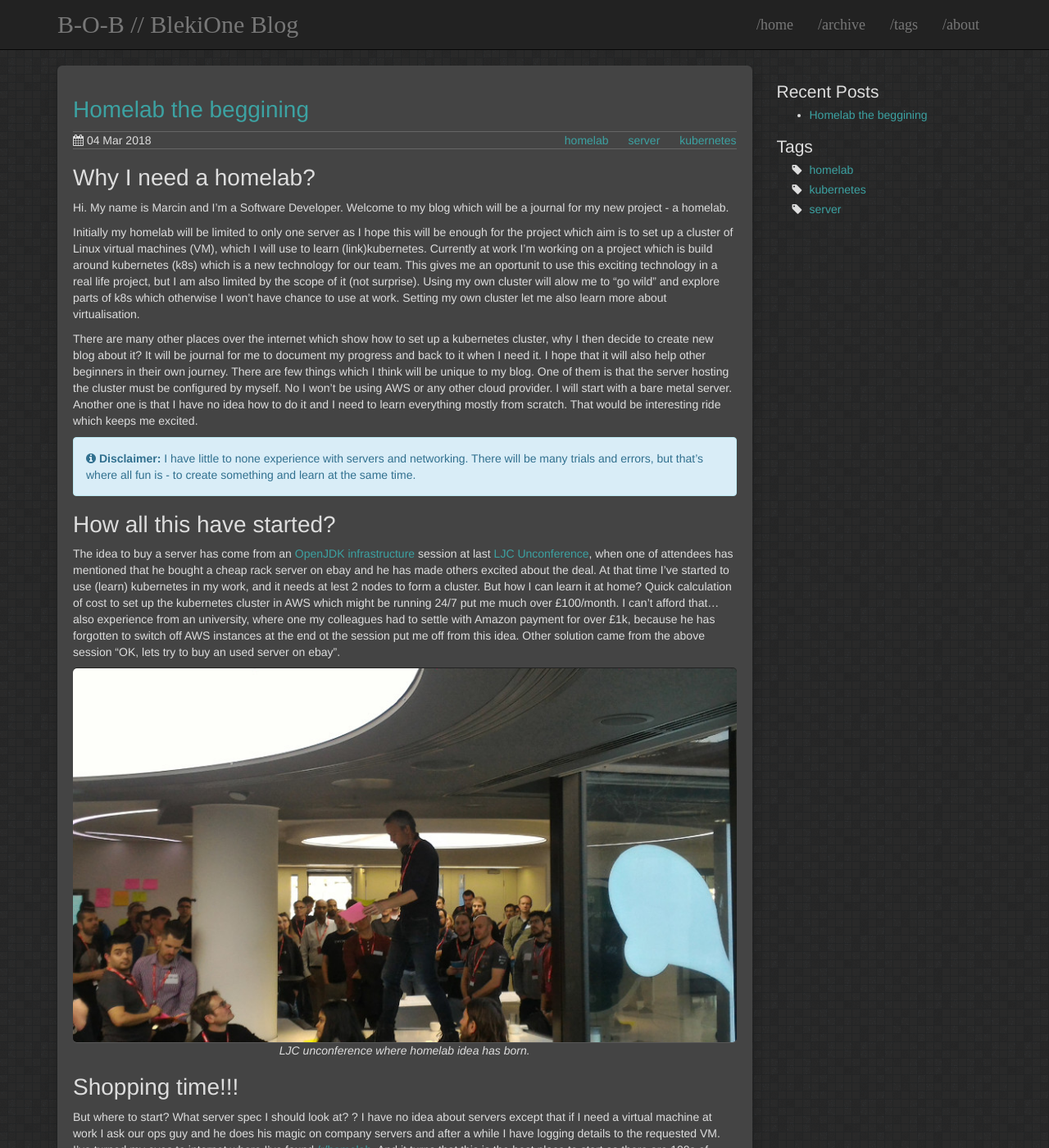
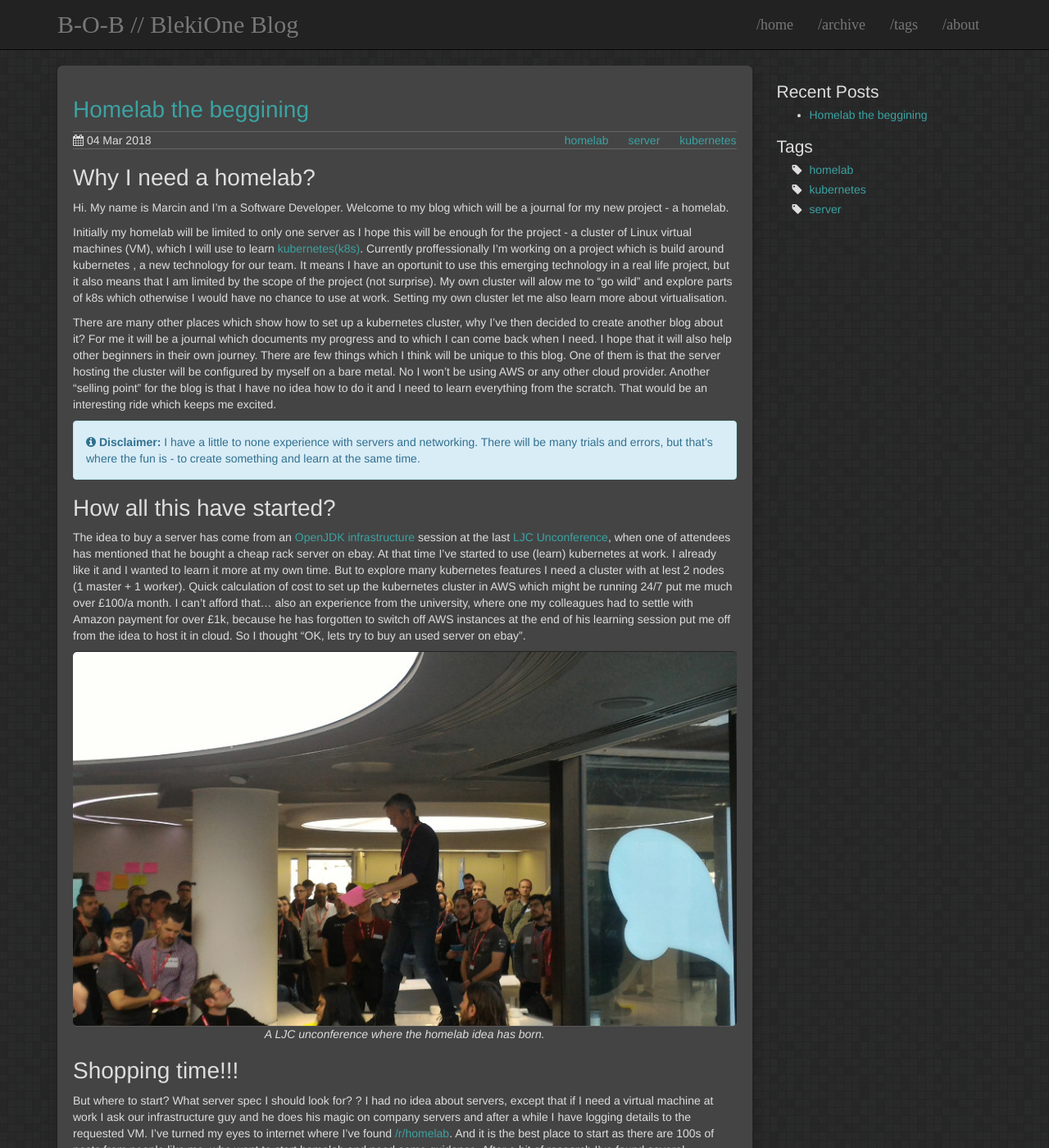
Before and after one commit to blekione/blekione.github.io, a Jekyll site: the page built from _posts/2018-03-10-the-beggining.md, in a window 1280 px wide and 1400 px high. Shown: the whole window at 82% size. Built offline with Jekyll 4.4.1, drawn with Linux system fonts in a browser that asks for light colours; some of the changed text lies outside the part shown.

Commit message:
Gramma and stylistic changes.

```diff
--- a/_posts/2018-03-10-the-beggining.md
+++ b/_posts/2018-03-10-the-beggining.md
@@ -14,48 +14,50 @@ tags:
 
 Hi. My name is Marcin and I'm a Software Developer. Welcome to my blog which will be a journal for my new project - a homelab.
 
-Initially my homelab will be limited to only one server as I hope this will be enough for the project which aim is to set up a cluster of Linux virtual machines (VM), which I will use to learn (link)kubernetes. Currently at work I'm working on a project which is build around kubernetes (k8s) which is a new technology for our team. This gives me an oportunit to use this exciting technology in a real life project, but I am also limited by the scope of it (not surprise). Using my own cluster will alow me to "go wild" and explore parts of k8s which otherwise I won't have chance to use at work. Setting my own cluster let me also learn more about virtualisation.
+Initially my homelab will be limited to only one server as I hope this will be enough for the project - a cluster of Linux virtual machines (VM), which I will use to learn [kubernetes(k8s)](https://kubernetes.io/). Currently proffessionally I'm working on a project which is build around kubernetes , a new technology for our team. It means I have an oportunit to use this emerging technology in a real life project, but it also means that I am limited by the scope of the project (not surprise). My own cluster will alow me to "go wild" and explore parts of k8s which otherwise I would have no chance to use at work. Setting my own cluster let me also learn more about virtualisation.
 
-There are many other places over the internet which show how to set up a kubernetes cluster, why I then decide to create new blog about it? It will be journal for me to document my progress and back to it when I need it. I hope that it will also help other beginners in their own journey. There are few things which I think will be unique to my blog. One of them is that the server hosting the cluster must be configured by myself. No I won't be using AWS or any other cloud provider. I will start with a bare metal server. Another one is that I have no idea how to do it and I need to learn everything mostly from scratch. That would be interesting ride which keeps me excited.
+There are many other places which show how to set up a kubernetes cluster, why I've then decided to create another blog about it? For me it will be a journal which documents my progress and to which I can come back when I need. I hope that it will also help other beginners in their own journey. There are few things which I think will be unique to this blog. One of them is that the server hosting the cluster will be configured by myself on a bare metal. No I won't be using AWS or any other cloud provider. Another "selling point" for the blog is that I have no idea how to do it and I need to learn everything from the scratch. That would be an interesting ride which keeps me excited.
 
 {% include note.html content="
-**Disclaimer:** I have little to none experience with servers and networking. There will be many trials and errors, but that's where all fun is - to create something and learn at the same time.
+**Disclaimer:** I have a little to none experience with servers and networking. There will be many trials and errors, but that's where the fun is - to create something and learn at the same time.
 " type="danger" %}
 
 # How all this have started?
 
-The idea to buy a server has come from an [OpenJDK infrastructure](https://github.com/AdoptOpenJDK/openjdk-infrastructure) session at last [LJC Unconference](http://unconf.londonjavacommunity.co.uk/), when one of attendees has mentioned that he bought a cheap rack server on ebay and he has made others excited about the deal. At that time I've started to use (learn) kubernetes in my work, and it needs at lest 2 nodes to form a cluster. But how I can learn it at home? Quick calculation of cost to set up the kubernetes cluster in AWS which might be running 24/7 put me much over £100/month. I can't afford that... also experience from an university, where one my colleagues had to settle with Amazon payment for over £1k, because he has forgotten to switch off AWS instances at the end ot the session put me off from this idea. Other solution came from the above session "OK, lets try to buy an used server on ebay".
+The idea to buy a server has come from an [OpenJDK infrastructure](https://github.com/AdoptOpenJDK/openjdk-infrastructure) session at the last [LJC Unconference](http://unconf.londonjavacommunity.co.uk/), when one of attendees has mentioned that he bought a cheap rack server on ebay. At that time I've started to use (learn) kubernetes at work. I already like it and I wanted to learn it more at my own time. But to explore many kubernetes features I need a cluster with at lest 2 nodes (1 master + 1 worker). Quick calculation of cost to set up the kubernetes cluster in AWS which might be running 24/7 put me much over £100/a month. I can't afford that... also an experience from the university, where one my colleagues had to settle with Amazon payment for over £1k, because he has forgotten to switch off AWS instances at the end of his learning session put me off from the idea to host it in cloud. So I thought "OK, lets try to buy an used server on ebay".
 
-![img]({{ '/assets/images/2018/03/LJC_unconference_2017.jpg' | relative_url }}){: .center-image }*LJC unconference where homelab idea has born.*
+![img]({{ '/assets/images/2018/03/LJC_unconference_2017.jpg' | relative_url }}){: .center-image }*A LJC unconference where the homelab idea has born.*
 
 # Shopping time!!!
-But where to start? What server spec I should look at? ? I have no idea about servers except that if I need a virtual machine at work I ask our ops guy and he does his magic on company servers and after a while I have logging details to the requested VM. I've turned my eyes to internet where I've found [/r/homelab](https://www.reddit.com/r/homelab/). And it turns that this is the best place to start as there are 100s of posts from people like me, who want to start their own homelab and need some guidance. After a bit of research I found several interesting posts, especialy [/r/homelab - Hardware Guide](https://www.reddit.com/r/homelab/wiki/hardware) and [/r/homelab - So you want/got an R710...](https://www.reddit.com/r/homelab/comments/5ldiel/so_you_wantgot_an_r710/) as I decided to buy Dell R710 server (or something similar).
 
-After few weeks of looking for a deal with some frustrating results when sellers have finished auctions before end time, I have snapped great deal (in my opinion) on Dell PowerEdge R710 server.
+But where to start? What server spec I should look for? ? I had no idea about servers, except that if I need a virtual machine at work I ask our infrastructure guy and he does his magic on company servers and after a while I have logging details to the requested VM. I've turned my eyes to internet where I've found [/r/homelab](https://www.reddit.com/r/homelab/). And it is the best place to start as there are 100s of posts from people like me, who want to start homelab and need some guidance. After a bit of research I've found several interesting posts, especialy [/r/homelab - Hardware Guide](https://www.reddit.com/r/homelab/wiki/hardware) and [/r/homelab - So you want/got an R710...](https://www.reddit.com/r/homelab/comments/5ldiel/so_you_wantgot_an_r710/) as I've decided to buy a Dell R710 server (or something similar).
 
-![img]({{ '/assets/images/2018/03/ebay_won_auction_r710.jpg' | relative_url }}){: .center-image }*Great deal for R710 secured.*
+After few weeks of looking for a deal with some frustrating results when sellers have finished auctions before the end, I have snapped in my opinion a great deal on the Dell PowerEdge R710 server.
 
-Configuration:
+![img]({{ '/assets/images/2018/03/ebay_won_auction_r710.jpg' | relative_url }}){: .center-image }*The server has been purchased.*
+
+Specification:
 * 2x Xeon E5504 (4 cores, 2GHz, 4 Mb cache) <span class="fa fa-thumbs-down text-danger"></span> <span class="fa fa-thumbs-down text-danger"></span>,
-* 16x 4GB ECC DDR3 1066MHz Ram <span class="fa fa-thumbs-up text-info"></span> <span class="fa fa-thumbs-up text-info"></span> <span class="fa fa-thumbs-up text-info"></span> (but limited by the processor to 800MHz)<span class="fa fa-thumbs-down text-warning"></span>,
+* 16x 4GB ECC DDR3 1066MHz RAM <span class="fa fa-thumbs-up text-info"></span> <span class="fa fa-thumbs-up text-info"></span> <span class="fa fa-thumbs-up text-info"></span> (but limited by the processor to 800MHz)<span class="fa fa-thumbs-down text-warning"></span>,
 * 6x 3.5" HDD caddies + 2x 2.5" adapters<span class="fa fa-thumbs-up text-info"></span>,
 * 8x 1Gb NICs (4 embedded and 2x 2 on PCI card) <span class="fa fa-thumbs-up text-info"></span>,
-* RAID PERC6/i <span class="fa fa-thumbs-up text-info"></span> <span class="fa fa-thumbs-down text-warning"></span> (there are mixed opinioon about it but for my use case I think it is perfectly fine... will see),
+* RAID PERC6/i <span class="fa fa-thumbs-up text-info"></span> <span class="fa fa-thumbs-down text-warning"></span> (there are mixed opinioon about it but for my use case I think it will be fine... will see),
 * iDRAC Express and Enterprise <span class="fa fa-thumbs-up text-info"></span> <span class="fa fa-thumbs-up text-info"></span>.
 
-There is no HDs but I've got some from my friend:
+There is no HDs but I've got few from my friend:
 * 3 x 3.5" SATA 1TB
 * 1x 2.5" SATA 512GB
 
-Below are few pictures of it.
+Below are few pictures of the servers after I brought it home.
 
-![img]({{ '/assets/images/2018/03/R710_front_pane_view.jpg' | relative_url }}){: .center-image }*R710 front view.*
+![img]({{ '/assets/images/2018/03/R710_front_pane_view.jpg' | relative_url }}){: .center-image }*R710 a front view.*
 
-![img]({{ '/assets/images/2018/03/R710_back_pane_view.jpg' | relative_url }}){: .center-image }*R710 back view.*
+![img]({{ '/assets/images/2018/03/R710_back_pane_view.jpg' | relative_url }}){: .center-image }*R710 a back view.*
 
-![img]({{ '/assets/images/2018/03/R710_without _top cover.jpg' | relative_url }}){: .center-image }*R710 without top cover (inside view).*
+![img]({{ '/assets/images/2018/03/R710_without _top cover.jpg' | relative_url }}){: .center-image }*R710 without a top cover (an inside view).*
 
 ![img]({{ '/assets/images/2018/03/R710_the_heart_and_the_brain.jpg' | relative_url }}){: .center-image }*R710 the heart and the brain. Beauty of 2 processors and 18 memory slots filled up.*
 
 # What next?
-OK, I've bought the server, which was the easiest part. Now I need to run it. First boot and... there are completely different POST messages compared to what I know from desktop computers. I think I need to open google and /r/homelab again...
+
+OK, I've bought the server, which now looks like the easiest part. Now I need to run it. First boot and... there are completely different POST messages compared to what I know from desktop computers. I think I need to open google and /r/homelab again...
```
